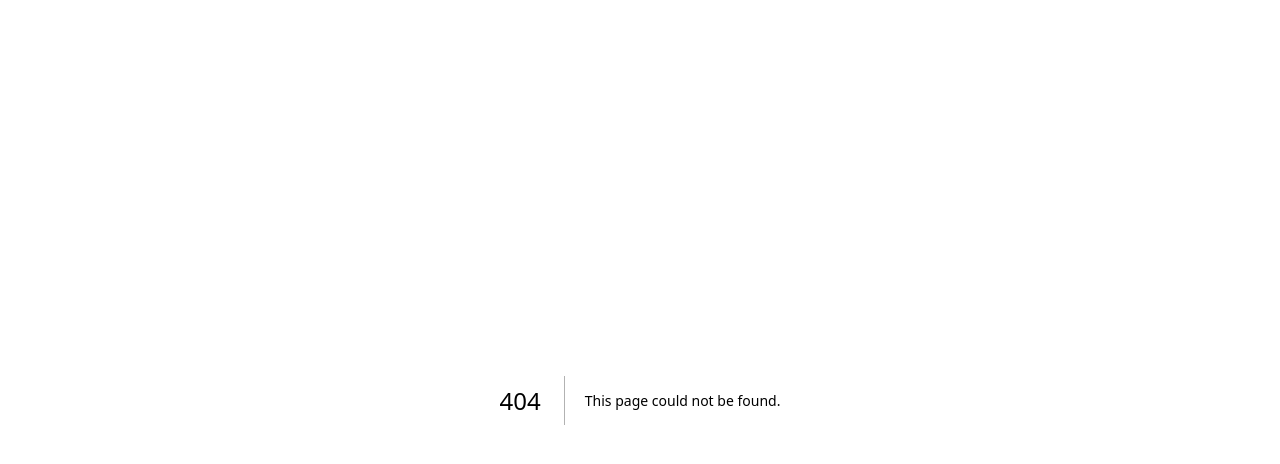
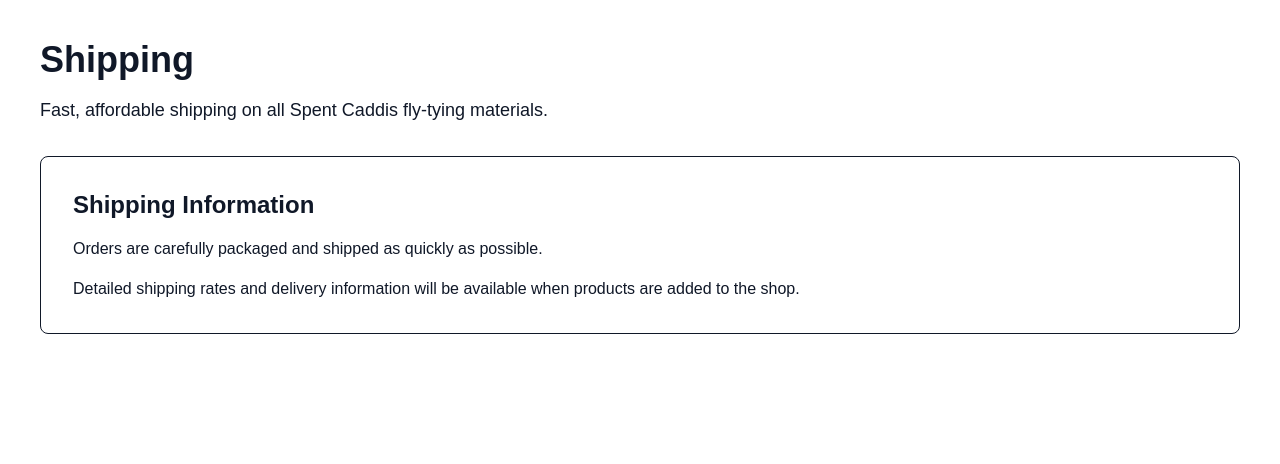
Before and after one commit to spentcaddis1/spent-caddis, a Next.js app: page /shipping in a window 1280 px wide. Before the commit this address had no page. Shown: the top 464 px of the page. Built offline with nearby package versions, Linux system fonts and the light colour scheme.

Commit message:
add shipping page

```diff
--- /dev/null
+++ b/app/shipping/page.tsx
@@ -0,0 +1,28 @@
+export default function ShippingPage() {
+  return (
+    <main className="min-h-screen bg-white text-gray-900 p-10">
+      <h1 className="text-4xl font-bold mb-4">
+        Shipping
+      </h1>
+
+      <p className="text-lg mb-8">
+        Fast, affordable shipping on all Spent Caddis fly-tying materials.
+      </p>
+
+      <div className="rounded-lg border p-8">
+        <h2 className="text-2xl font-semibold mb-4">
+          Shipping Information
+        </h2>
+
+        <p className="mb-4">
+          Orders are carefully packaged and shipped as quickly as possible.
+        </p>
+
+        <p>
+          Detailed shipping rates and delivery information will be available
+          when products are added to the shop.
+        </p>
+      </div>
+    </main>
+  );
+}
```
